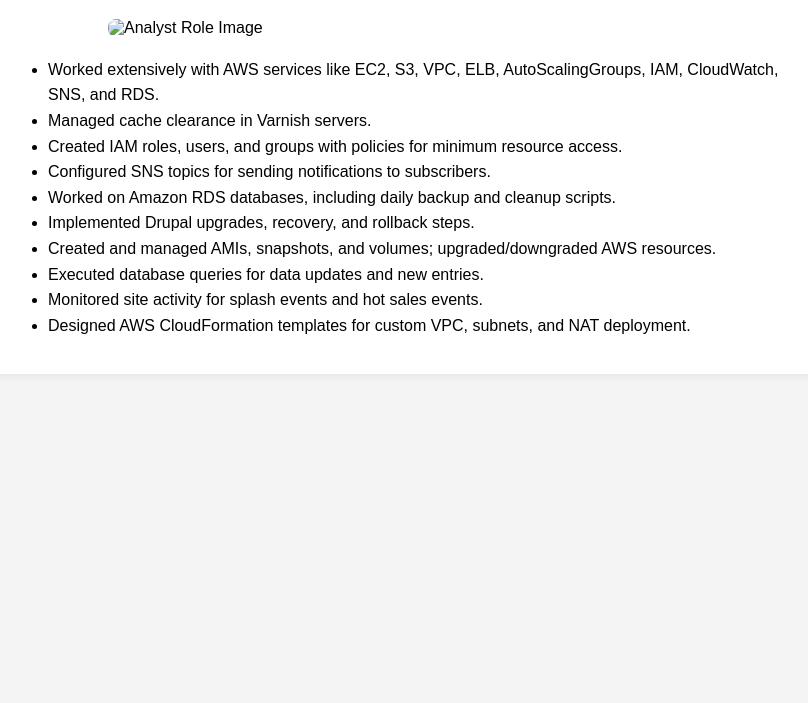
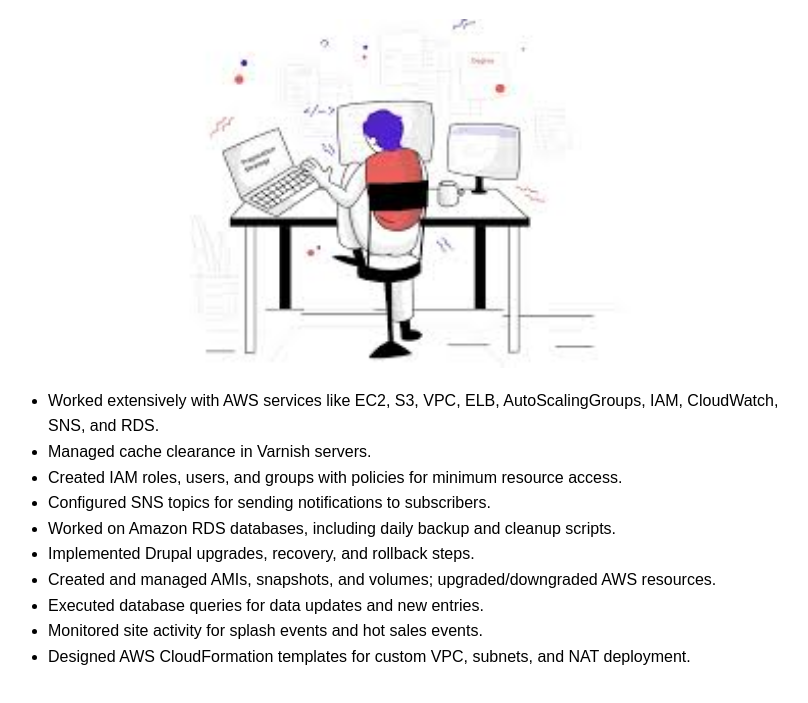
Before and after one commit to nandysundram/nandhini.github.io, a plain HTML site: page assets/Ecom-Gold.html in a window 1280 px wide. Shown: the part 141-844 px from the top of the page, without its empty margins (72-880 px from the left). Before the commit the page ends 800 px from the top, so only its background shows below. Drawn offline with Linux system fonts and the light colour scheme.

Commit message:
added image and content

```diff
--- a/assets/Ecom-Gold.html
+++ b/assets/Ecom-Gold.html
@@ -55,7 +55,7 @@
     <div class="container">
         <h1>Analyst Role & Responsibilities</h1>
         <div class="image">
-            <img src="assets/Cloudanalyat.jpg" alt="Analyst Role Image">
+            <img src="./Cloudanalyat.jpg" alt="Analyst Role Image">
         </div>
         <ul>
             <li class="list-item" onclick="showAlert()">Worked extensively with AWS services like EC2, S3, VPC, ELB, AutoScalingGroups, IAM, CloudWatch, SNS, and RDS.</li>
```
Also changed, not shown: assets/Ecom-Travel.html (+1 -1 lines), assets/Fraud-Detection.html (renamed from assets/Fraud_Detection.html, +1 -1 lines), assets/cloudengineer.html (+1 -1 lines).
